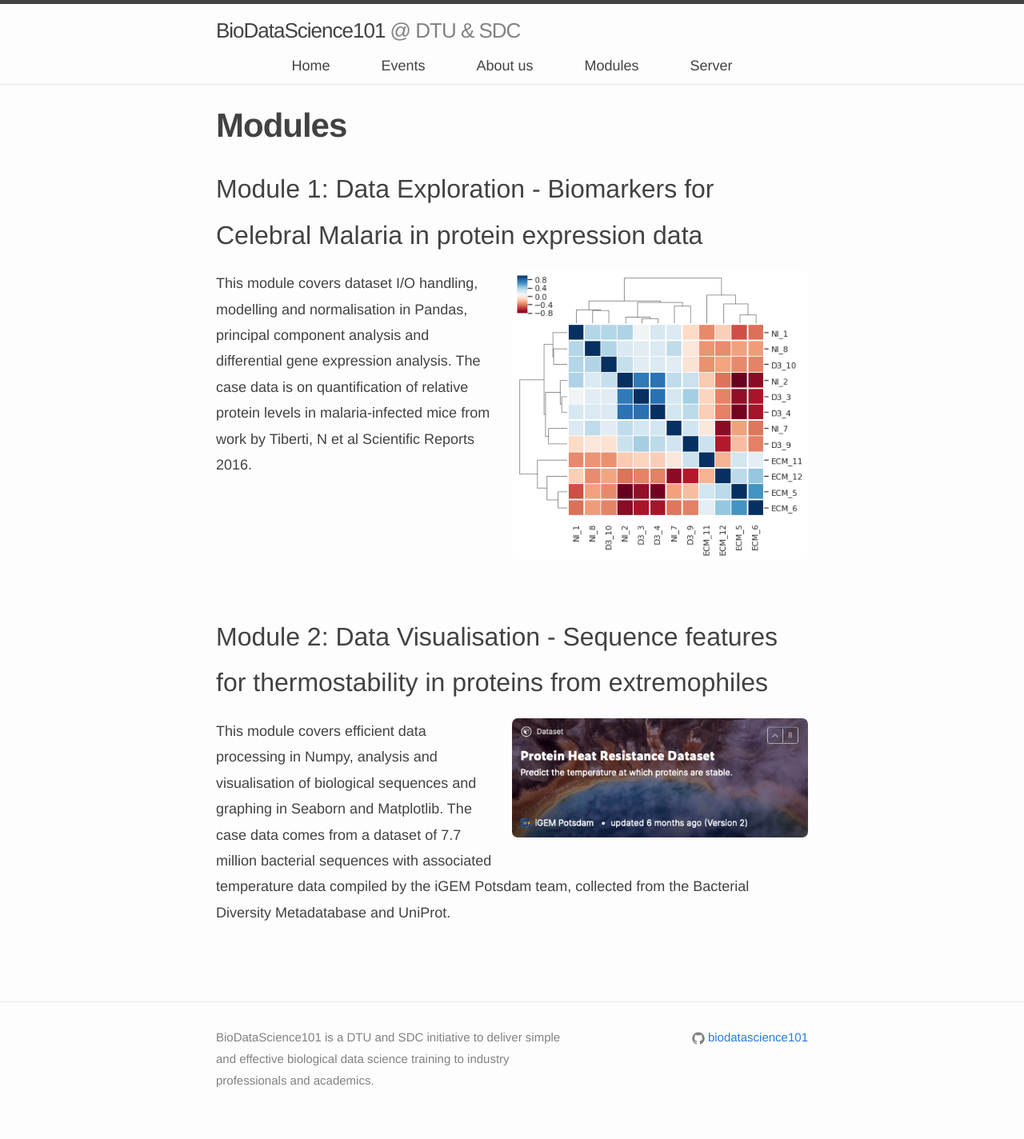
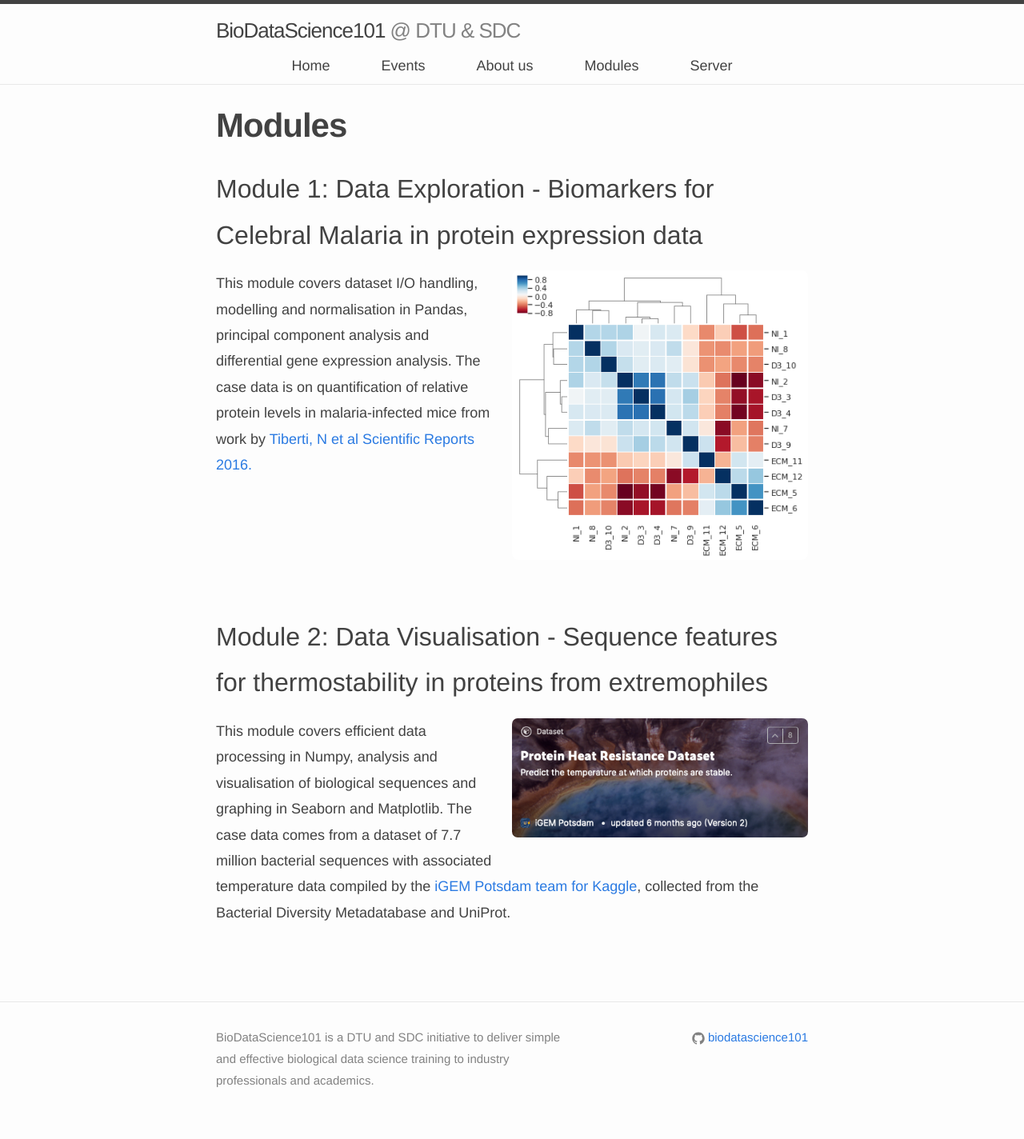
Before and after one commit to biodatascience101/BioDataScience101.github.io, a Jekyll site: the page built from _pages/Modules/index.md, in a window 1280 px wide. Shown: the whole page at 80% size. Built offline with Jekyll 4.4.1, drawn with Linux system fonts in a browser that asks for light colours; nearby versions of some CDN libraries.

Commit message:
Update projects.yml

```diff
--- a/_data/projects.yml
+++ b/_data/projects.yml
@@ -9,15 +9,13 @@
 - name: "Module 1: Data Exploration - Biomarkers for Celebral Malaria in protein expression data"
   description: >
     This module covers dataset I/O handling, modelling and normalisation in Pandas, principal component analysis and differential gene expression analysis.
-    The case data is on quantification of relative protein levels in malaria-infected mice from work by Tiberti, N et al Scientific Reports 2016.
-
+    The case data is on quantification of relative protein levels in malaria-infected mice from work by <a href="https://www.nature.com/articles/srep37871">Tiberti, N et al Scientific Reports 2016.</a>
 
   photo: projects/module_1.png
 
 - name: "Module 2: Data Visualisation - Sequence features for thermostability in proteins from extremophiles"
   description: >
     This module covers efficient data processing in Numpy, analysis and visualisation of biological sequences and graphing in Seaborn and Matplotlib.
-    The case data comes from a dataset of 7.7 million bacterial sequences with associated temperature data compiled by the iGEM Potsdam team, collected from the Bacterial Diversity Metadatabase and UniProt.
-
+    The case data comes from a dataset of 7.7 million bacterial sequences with associated temperature data compiled by the <a href="https://www.kaggle.com/igempotsdam/protein-heat-resistance-dataset">iGEM Potsdam team for Kaggle</a>, collected from the Bacterial Diversity Metadatabase and UniProt.
 
   photo: projects/module_2.png
```
